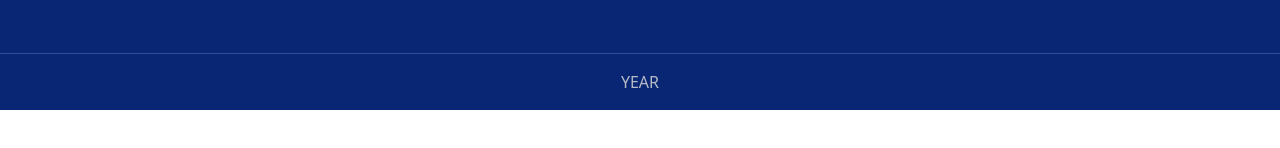
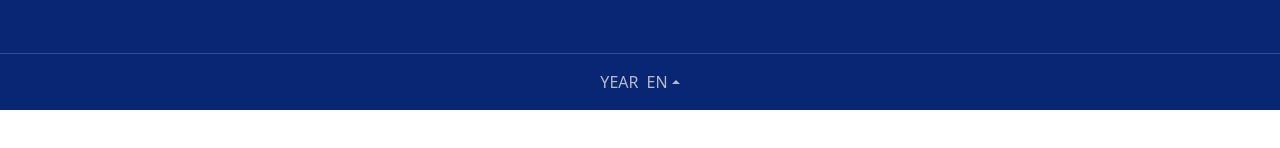
Before and after one commit to zhansdu/vue-lib, a Vue app: page /search in a window 1280 px wide. Shown: the part 398-546 px from the top of the page. Built offline with nearby package versions, Linux system fonts and the light colour scheme; a web font is replaced by a local one.

Commit message:
added:language dropdown in footer,dropup ability in dropdown;

```diff
--- a/src/common/components/Dropdown.vue
+++ b/src/common/components/Dropdown.vue
@@ -1,5 +1,5 @@
 <template>
-  <div class="dropdown">
+  <div class="dropdown" :class="{ dropup: options?.dropup }">
     <a
       class="dropdwon-toggle"
       data-bs-toggle="dropdown"
@@ -40,6 +40,7 @@ type DropdownOptions = {
     class?: string | Record<string, boolean> | Array<string>;
     style?: string | Record<string, boolean> | Array<string>;
   };
+  dropup?: boolean;
 };
 type Item = {
   label: string;
--- a/src/user/views/_main_layout/components/footer/Footer.vue
+++ b/src/user/views/_main_layout/components/footer/Footer.vue
@@ -57,6 +57,14 @@
     <div class="border-top border-lightblue py-3">
       <div class="d-flex justify-content-center align-items-center">
         <div class="text-darkgrey">YEAR</div>
+        <div class="ms-2">
+          <dropdown-vue
+            :items="dropdown_items"
+            :options="dropdown_options"
+            v-model="$i18n.locale"
+            @click="changeLocale"
+          ></dropdown-vue>
+        </div>
       </div>
     </div>
   </div>
@@ -67,6 +75,7 @@ import { defineComponent } from "@vue/runtime-core";
 import en from "../../locale/en";
 // composables
 import { links } from "../../composables/links";
+import { dropdown_items, changeLocale } from "../../composables/locale_dropdown";
 // components
 import DropdownVue from "@/common/components/Dropdown.vue";
 // icons
@@ -77,6 +86,12 @@ import Youtube from "@user/assets/icons/Youtube.vue";
 export default defineComponent({
   components: { DropdownVue },
   setup() {
+    const dropdown_options = {
+      title: {
+        class: "cursor-pointer text-decoration-none text-darkgrey dropdown-toggle",
+      },
+      dropup: true,
+    };
     const icons = [
       { component: Telegram, link: "https://t.me/sdu_library" },
       {
@@ -89,7 +104,7 @@ export default defineComponent({
       },
       { component: Facebook, link: "https://www.facebook.com/librarysdu" },
     ];
-    return { links, en, icons };
+    return { links, en, icons, dropdown_items, dropdown_options, changeLocale };
   },
 });
 </script>
--- a/src/user/views/_main_layout/components/header/WhiteNav.vue
+++ b/src/user/views/_main_layout/components/header/WhiteNav.vue
@@ -19,36 +19,25 @@
   </div>
 </template>
 <script lang="ts">
-import { defineComponent, ref } from "@vue/runtime-core";
+import { defineComponent } from "@vue/runtime-core";
 import DropdownVue from "@/common/components/Dropdown.vue";
-import { i18n } from "@/user/plugins/locale/locale";
+import { dropdown_items, changeLocale } from "../../composables/locale_dropdown";
 
 export default defineComponent({
   components: {
     DropdownVue,
   },
   setup() {
-    function changeLocale() {
-      localStorage.setItem("lang", i18n.global.locale);
-    }
-    const languages = Object.keys(i18n.global.messages);
-    const dropdown_items = ref(
-      languages.map((lang_name: string) => {
-        let lang = {
-          label: "",
-          value: "",
-        };
-        lang.label = lang_name.toUpperCase();
-        lang.value = lang_name;
-        return lang;
-      })
-    );
-    const dropdown_options = ref({
+    const dropdown_options = {
       title: {
         class: "cursor-pointer text-decoration-none text-black dropdown-toggle",
       },
-    });
-    return { dropdown_items, dropdown_options, changeLocale };
+    };
+    return {
+      dropdown_items,
+      dropdown_options,
+      changeLocale,
+    };
   },
 });
 </script>
--- /dev/null
+++ b/src/user/views/_main_layout/composables/locale_dropdown.ts
@@ -0,0 +1,15 @@
+import { i18n } from "@/user/plugins/locale/locale";
+
+export function changeLocale(): void {
+  localStorage.setItem("lang", i18n.global.locale);
+}
+const languages = Object.keys(i18n.global.messages);
+export const dropdown_items = languages.map((lang_name: string) => {
+  const lang = {
+    label: "",
+    value: "",
+  };
+  lang.label = lang_name.toUpperCase();
+  lang.value = lang_name;
+  return lang;
+});
```
